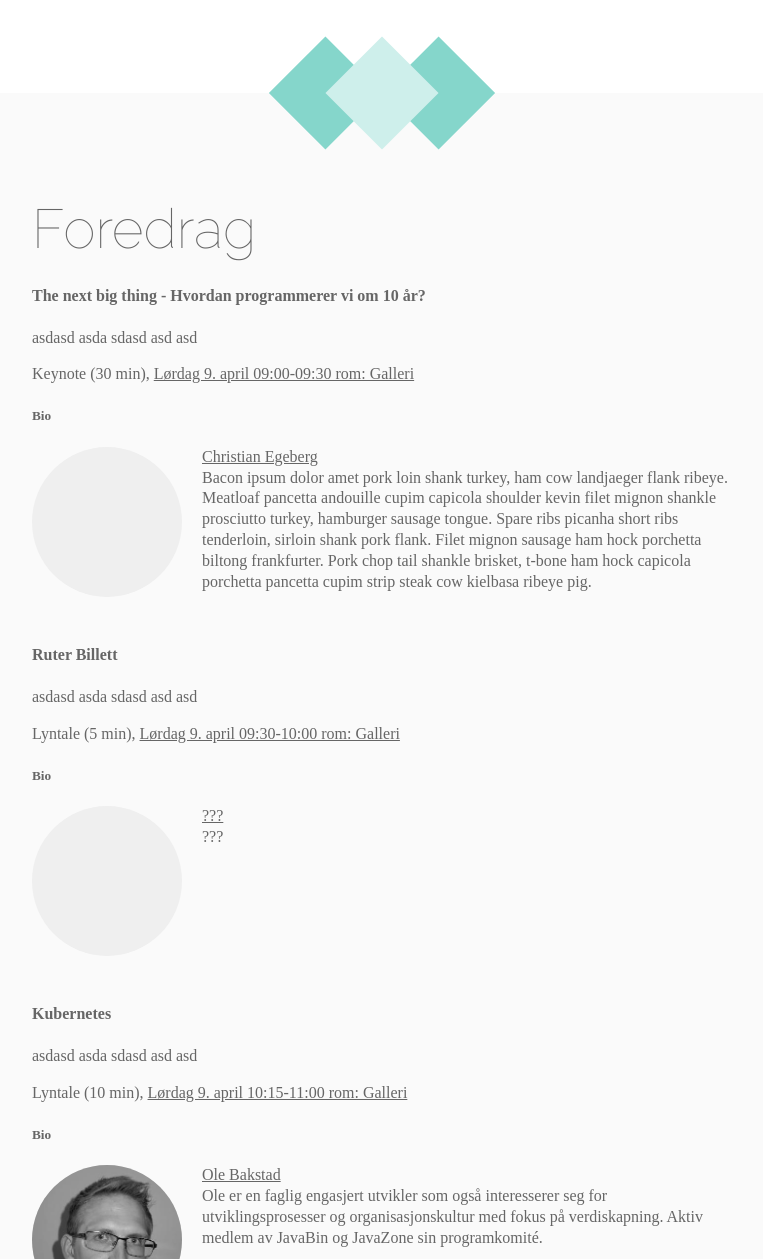
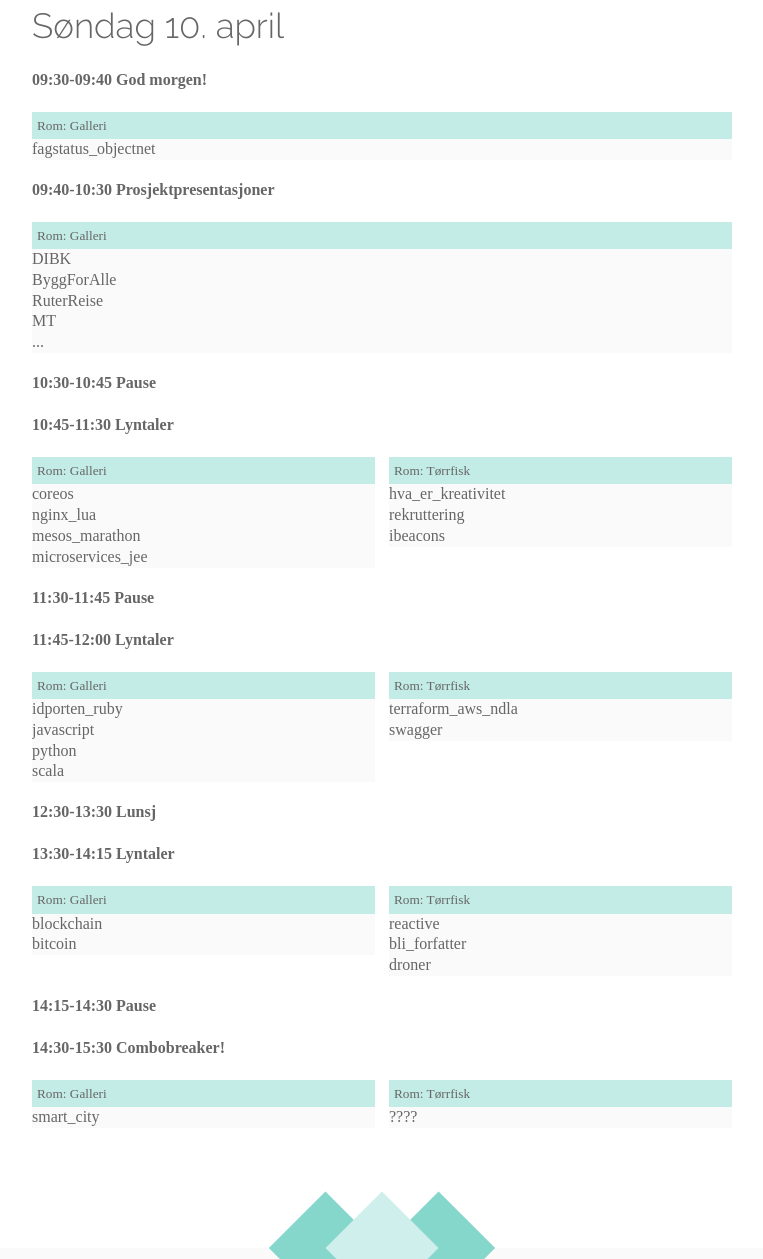
Before and after one commit to runesto/lofoten.knowit.no, a website: page index.html in a window 1280 px wide. Shown: the part 2274-3533 px from the top of the page, without its empty margins (258-1021 px from the left). Drawn offline with nearby package versions, Linux system fonts and the light colour scheme.

Commit message:
Lagt inn base-linje for hele programmet. Mangler bare talk-data

```diff
--- a/index.html
+++ b/index.html
@@ -96,6 +96,87 @@
           </div>
           <h4 class="schedule-all-tracks">13:00-14:00 Lunsj før fisketur</h4>
         </div>
+        <div class="schedule-day">
+          <h2>Søndag 10. april</h2>
+          <div class="schedule-collection with-1-entries">
+            <h4>09:30-09:40 God morgen!</h4>
+            <div class="schedule-entry">
+              <h5>Rom: Galleri</h5>
+              <div class="schedule-slot">fagstatus_objectnet</div>
+            </div>
+          </div>
+          <div class="schedule-collection with-1-entries">
+            <h4>09:40-10:30 Prosjektpresentasjoner</h4>
+            <div class="schedule-entry">
+              <h5>Rom: Galleri</h5>
+              <div class="schedule-slot">DIBK</div>
+              <div class="schedule-slot">ByggForAlle</div>
+              <div class="schedule-slot">RuterReise</div>
+              <div class="schedule-slot">MT</div>
+              <div class="schedule-slot">...</div>
+            </div>
+          </div>
+          <h4 class="schedule-all-tracks">10:30-10:45 Pause</h4>
+          <div class="schedule-collection with-2-entries">
+            <h4>10:45-11:30 Lyntaler</h4>
+            <div class="schedule-entry">
+              <h5>Rom: Galleri</h5>
+              <div class="schedule-slot">coreos</div>
+              <div class="schedule-slot">nginx_lua</div>
+              <div class="schedule-slot">mesos_marathon</div>
+              <div class="schedule-slot">microservices_jee</div>
+            </div>
+            <div class="schedule-entry">
+              <h5>Rom: Tørrfisk</h5>
+              <div class="schedule-slot">hva_er_kreativitet</div>
+              <div class="schedule-slot">rekruttering</div>
+              <div class="schedule-slot">ibeacons</div>
+            </div>
+          </div>
+          <h4 class="schedule-all-tracks">11:30-11:45 Pause</h4>
+          <div class="schedule-collection with-2-entries">
+            <h4>11:45-12:00 Lyntaler</h4>
+            <div class="schedule-entry">
+              <h5>Rom: Galleri</h5>
+              <div class="schedule-slot">idporten_ruby</div>
+              <div class="schedule-slot">javascript</div>
+              <div class="schedule-slot">python</div>
+              <div class="schedule-slot">scala</div>
+            </div>
+            <div class="schedule-entry">
+              <h5>Rom: Tørrfisk</h5>
+              <div class="schedule-slot">terraform_aws_ndla</div>
+              <div class="schedule-slot">swagger</div>
+            </div>
+          </div>
+          <h4 class="schedule-all-tracks">12:30-13:30 Lunsj</h4>
+          <div class="schedule-collection with-2-entries">
+            <h4>13:30-14:15 Lyntaler</h4>
+            <div class="schedule-entry">
+              <h5>Rom: Galleri</h5>
+              <div class="schedule-slot">blockchain</div>
+              <div class="schedule-slot">bitcoin</div>
+            </div>
+            <div class="schedule-entry">
+              <h5>Rom: Tørrfisk</h5>
+              <div class="schedule-slot">reactive</div>
+              <div class="schedule-slot">bli_forfatter</div>
+              <div class="schedule-slot">droner</div>
+            </div>
+          </div>
+          <h4 class="schedule-all-tracks">14:15-14:30 Pause</h4>
+          <div class="schedule-collection with-2-entries">
+            <h4>14:30-15:30 Combobreaker!</h4>
+            <div class="schedule-entry">
+              <h5>Rom: Galleri</h5>
+              <div class="schedule-slot">smart_city</div>
+            </div>
+            <div class="schedule-entry">
+              <h5>Rom: Tørrfisk</h5>
+              <div class="schedule-slot">????</div>
+            </div>
+          </div>
+        </div>
       </div>
     </section>
     <section id="talks" class="talks">
```
Also changed, not shown: src/viewmodel.json (+91 -0 lines).
